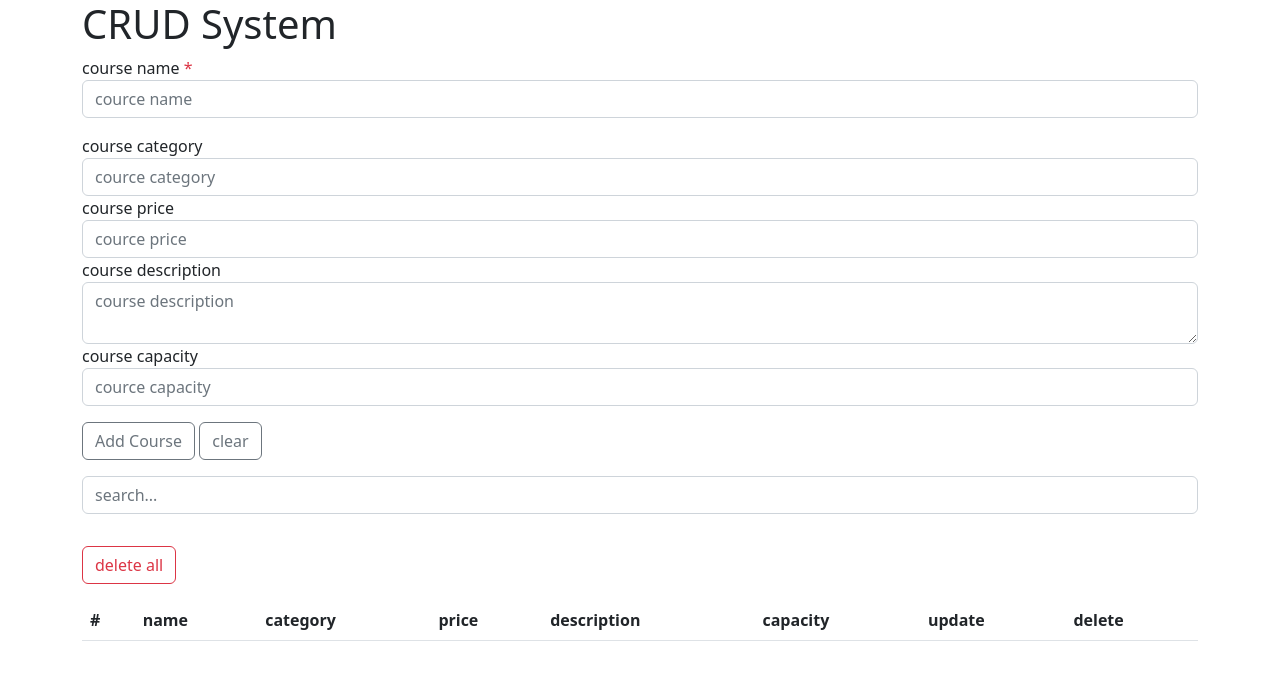
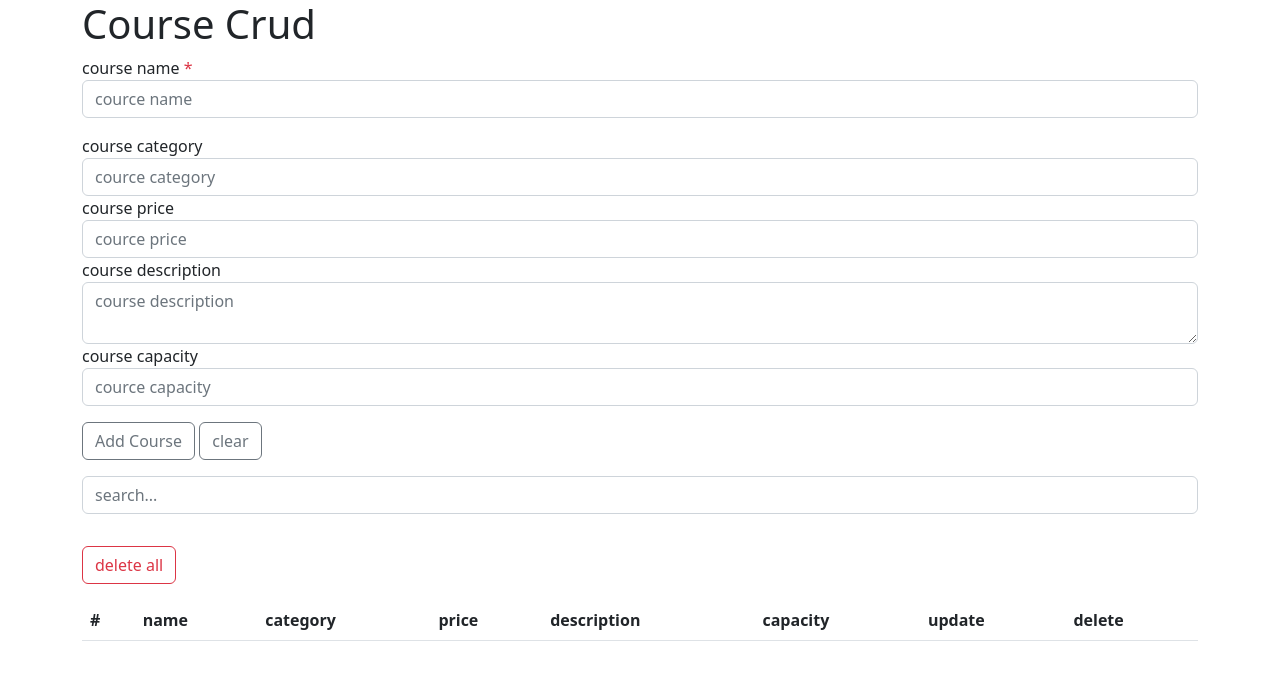
Before and after one commit to tariq-shreem/crud, a plain HTML site: page index.html in a window 1280 px wide. Drawn offline with nearby package versions, Linux system fonts and the light colour scheme.

Commit message:
change heading

```diff
--- a/index.html
+++ b/index.html
@@ -17,7 +17,7 @@
 
     <div class="add-course">
         <div class="container">
-            <h1>CRUD System</h1>
+            <h1>Course Crud</h1>
             <form>
                 <div class="mb-3">
                     <label for="">course name <span class="text-danger">*</span> </label>
```
